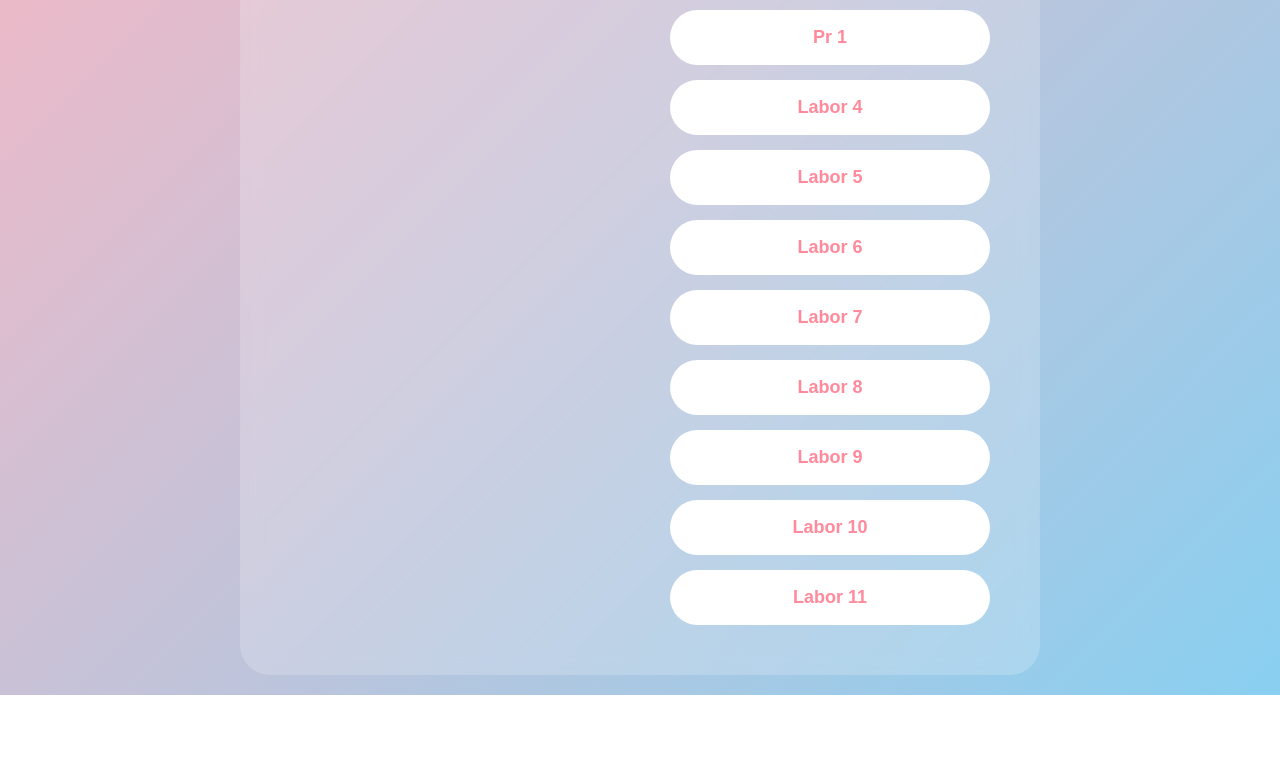
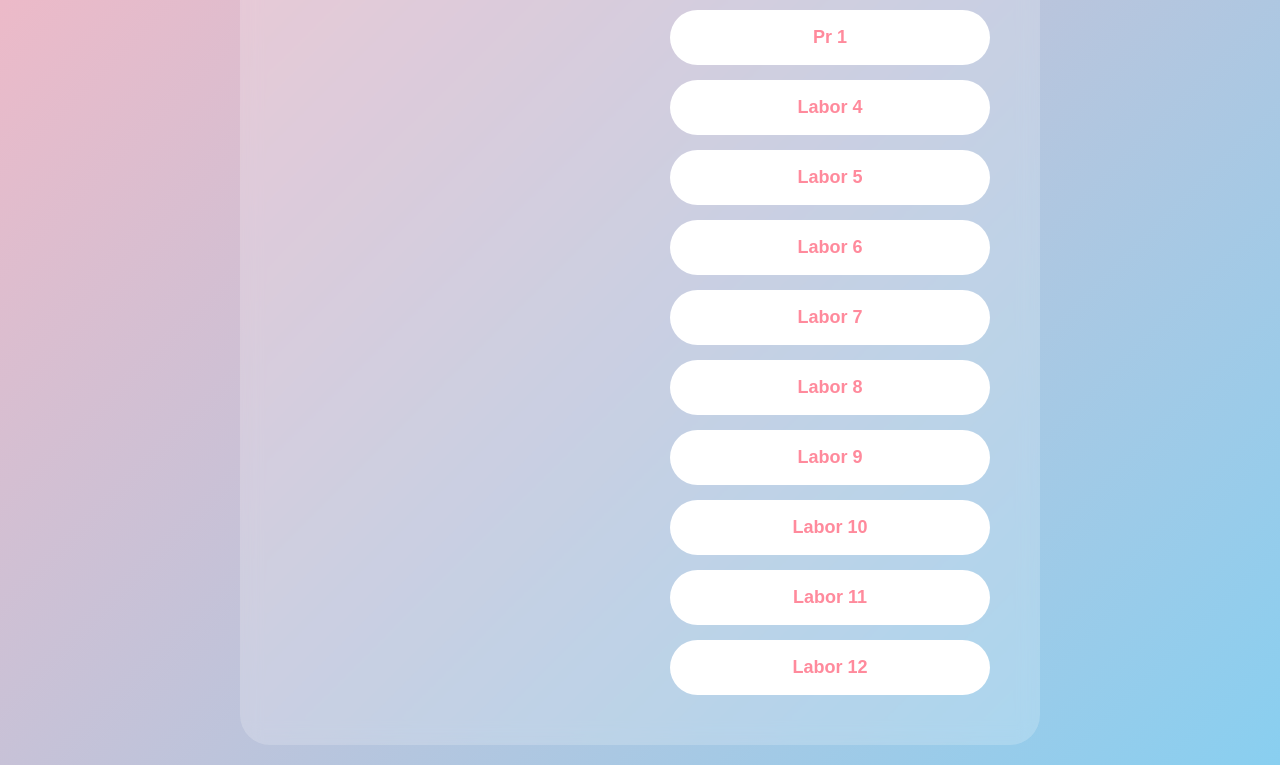
Before and after one commit to Tetianna02/tetianalesiuk.github.io, a plain HTML site: page index.html in a window 1280 px wide. Shown: the part 385-1150 px from the top of the page. Before the commit the page ends 1080 px from the top, so only its background shows below. Drawn offline with Linux system fonts and the light colour scheme.

Commit message:
Update index.html

```diff
--- a/index.html
+++ b/index.html
@@ -29,6 +29,7 @@
                 <a href="lab9/index.html" class="btn">Labor 9</a>
                 <a href="lab10/index.html" class="btn">Labor 10</a>
                 <a href="lab11/index.html" class="btn">Labor 11</a>
+                <a href="lab12/index.html" class="btn">Labor 12</a>
             </div>
         </div>
     </div>
```
